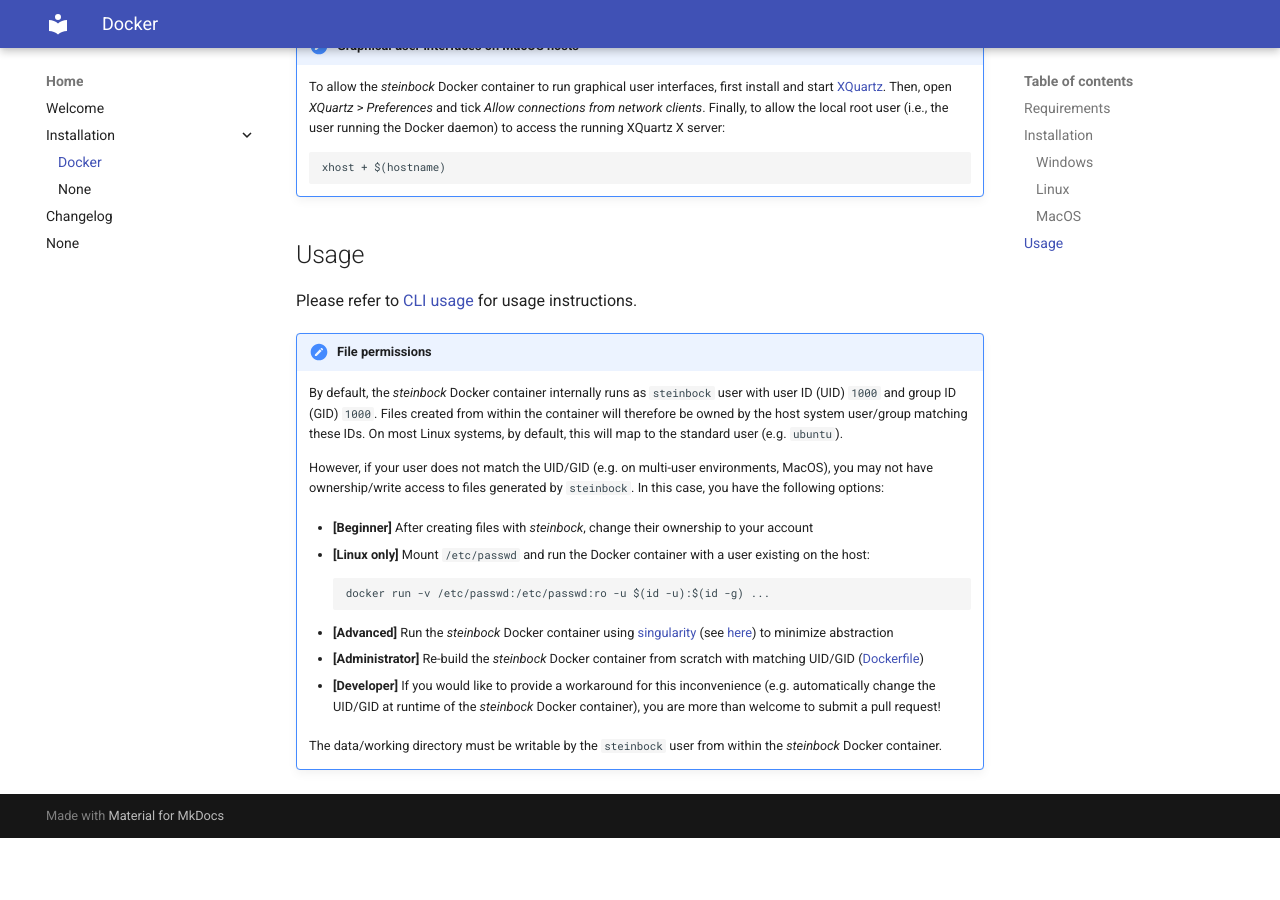
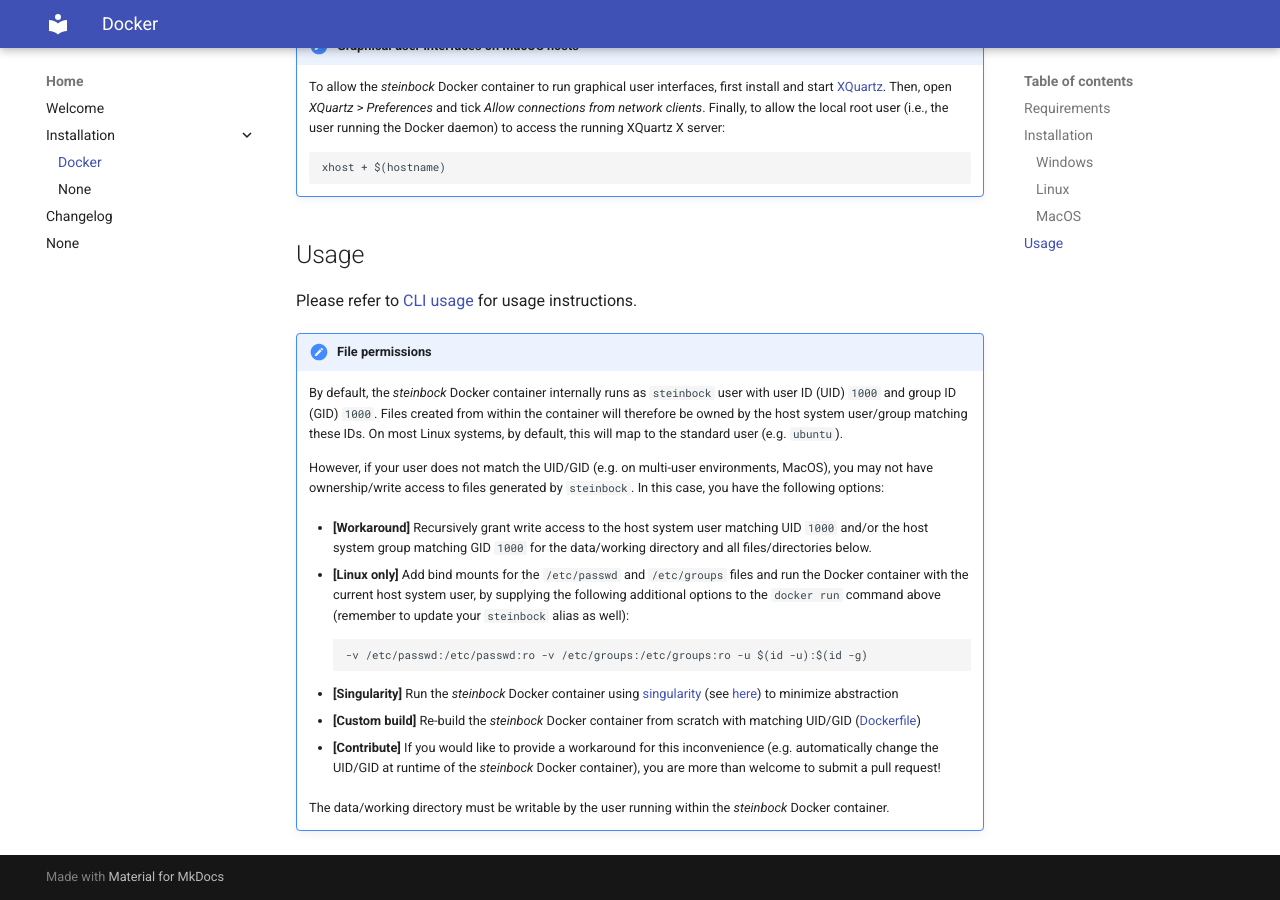
Before and after one commit to BodenmillerGroup/steinbock, an MkDocs documentation site: the page built from docs/install/docker.md, in a window 1280 px wide and 900 px high, scrolled down 2625 px. Built offline with MkDocs 1.6.1 and Material for MkDocs 9.7.7, drawn with Linux system fonts in a browser that asks for light colours; the version menu is left out; before the commit the page ends 3463 px from its top, so only the background shows below that.

Commit message:
Expand on file permissions (closes #50)

```diff
--- a/docs/install/docker.md
+++ b/docs/install/docker.md
@@ -93,16 +93,16 @@
 
     However, if your user does not match the UID/GID (e.g. on multi-user environments, MacOS), you may not have ownership/write access to files generated by `steinbock`. In this case, you have the following options:
 
-      - **[Beginner]** After creating files with *steinbock*, change their ownership to your account
+      - **[Workaround]** Recursively grant write access to the host system user matching UID `1000` and/or the host system group matching GID `1000` for the data/working directory and all files/directories below.
 
-      - **[Linux only]** Mount `/etc/passwd` and run the Docker container with a user existing on the host:
+      - **[Linux only]** Add bind mounts for the `/etc/passwd` and `/etc/groups` files and run the Docker container with the current host system user, by supplying the following additional options to the `docker run` command above (remember to update your `steinbock` alias as well):
 
-            docker run -v /etc/passwd:/etc/passwd:ro -u $(id -u):$(id -g) ...
+            -v /etc/passwd:/etc/passwd:ro -v /etc/groups:/etc/groups:ro -u $(id -u):$(id -g)
 
-      - **[Advanced]** Run the *steinbock* Docker container using [singularity](https://sylabs.io/singularity/) (see [here](https://sylabs.io/guides/3.0/user-guide/singularity_and_docker.html)) to minimize abstraction
+      - **[Singularity]** Run the *steinbock* Docker container using [singularity](https://sylabs.io/singularity/) (see [here](https://sylabs.io/guides/3.0/user-guide/singularity_and_docker.html)) to minimize abstraction
 
-      - **[Administrator]** Re-build the *steinbock* Docker container from scratch with matching UID/GID ([Dockerfile](https://github.com/BodenmillerGroup/steinbock/blob/main/Dockerfile))
+      - **[Custom build]** Re-build the *steinbock* Docker container from scratch with matching UID/GID ([Dockerfile](https://github.com/BodenmillerGroup/steinbock/blob/main/Dockerfile))
 
-      - **[Developer]** If you would like to provide a workaround for this inconvenience (e.g. automatically change the UID/GID at runtime of the *steinbock* Docker container), you are more than welcome to submit a pull request!
+      - **[Contribute]** If you would like to provide a workaround for this inconvenience (e.g. automatically change the UID/GID at runtime of the *steinbock* Docker container), you are more than welcome to submit a pull request!
 
-    The data/working directory must be writable by the `steinbock` user from within the *steinbock* Docker container.
+    The data/working directory must be writable by the user running within the *steinbock* Docker container.
```
